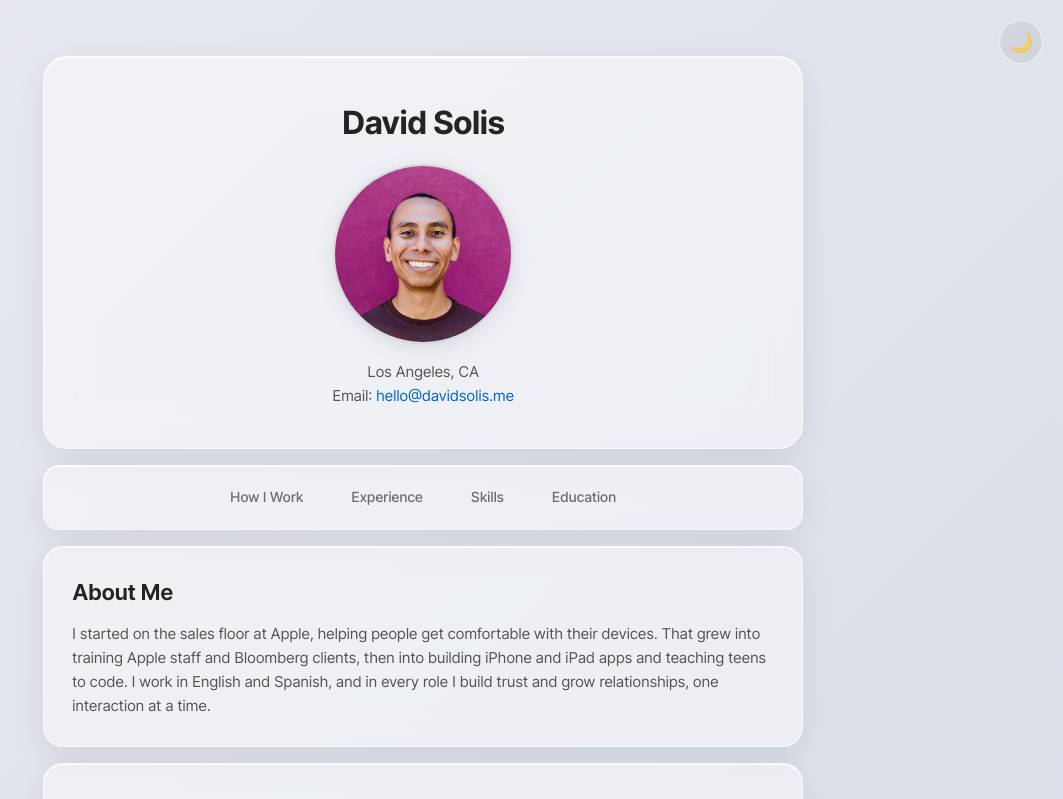
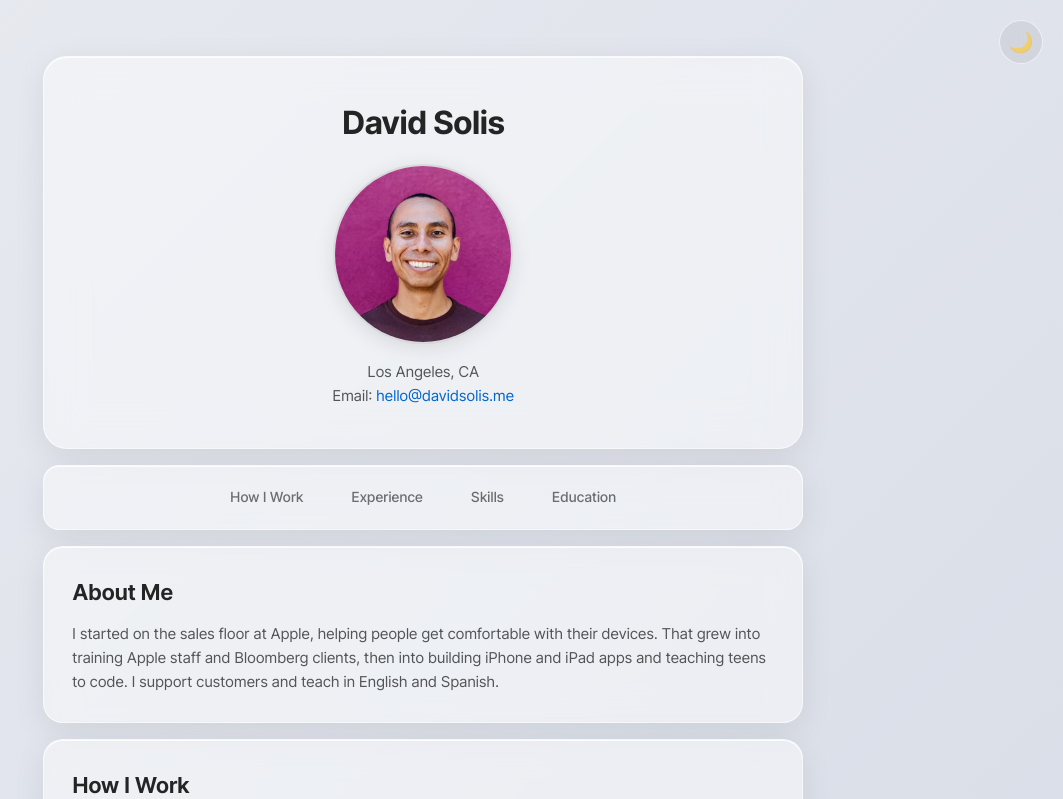
Before and after one commit to soliskit/portfolio, a Next.js app: page / in a window 1280 px wide. Shown: the top 799 px of the page, without its empty margins (217-1280 px from the left). Built offline with nearby package versions, Linux system fonts and the light colour scheme.

Commit message:
Match About text to the resume
The last sentence now reads as the resume Profile does.

```diff
--- a/components/AboutMe.js
+++ b/components/AboutMe.js
@@ -8,8 +8,7 @@ export default function AboutMe() {
         I started on the sales floor at Apple, helping people get comfortable
         with their devices. That grew into training Apple staff and Bloomberg
         clients, then into building iPhone and iPad apps and teaching teens to
-        code. I work in English and Spanish, and in every role I build trust and
-        grow relationships, one interaction at a time.
+        code. I support customers and teach in English and Spanish.
       </p>
     </section>
   )
```
